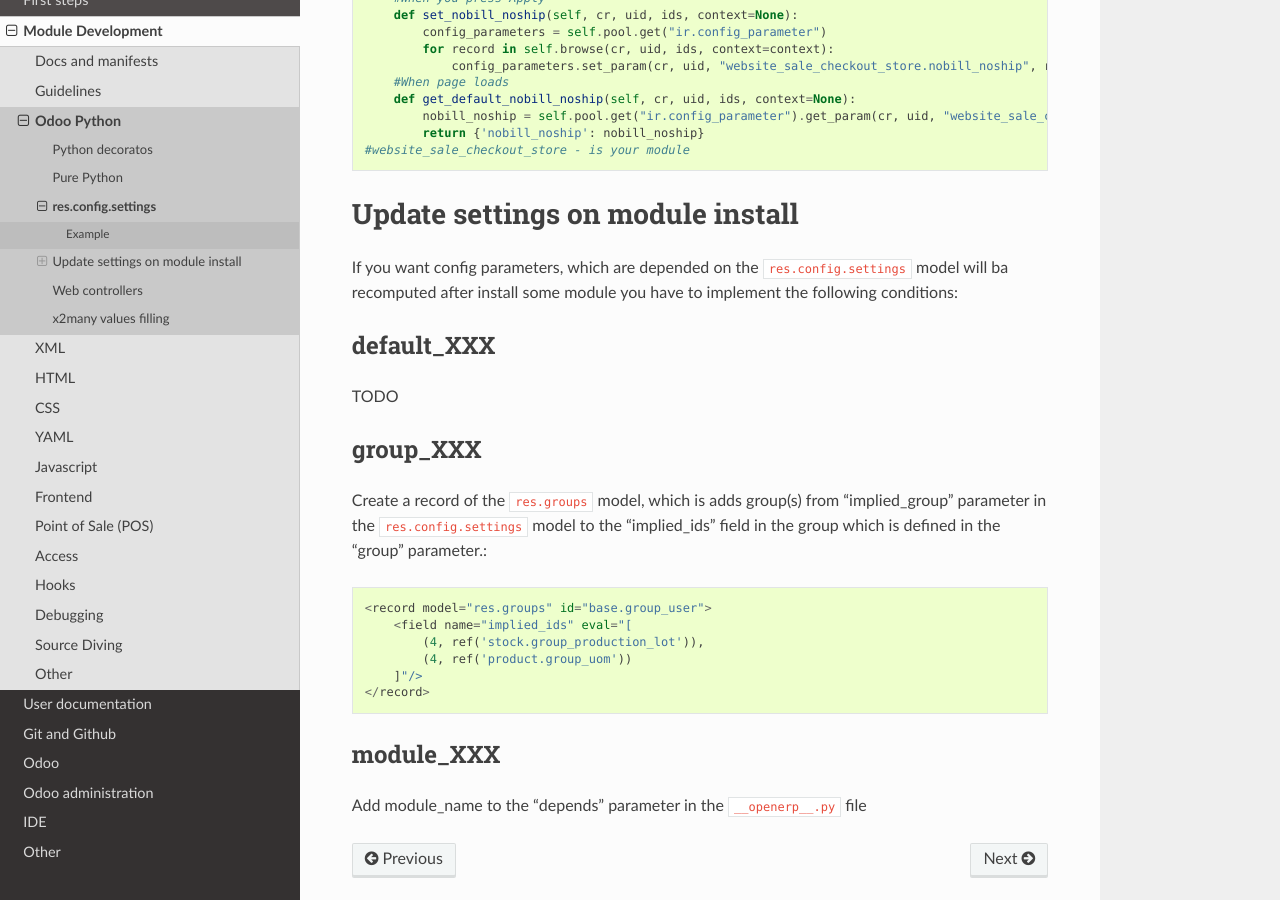
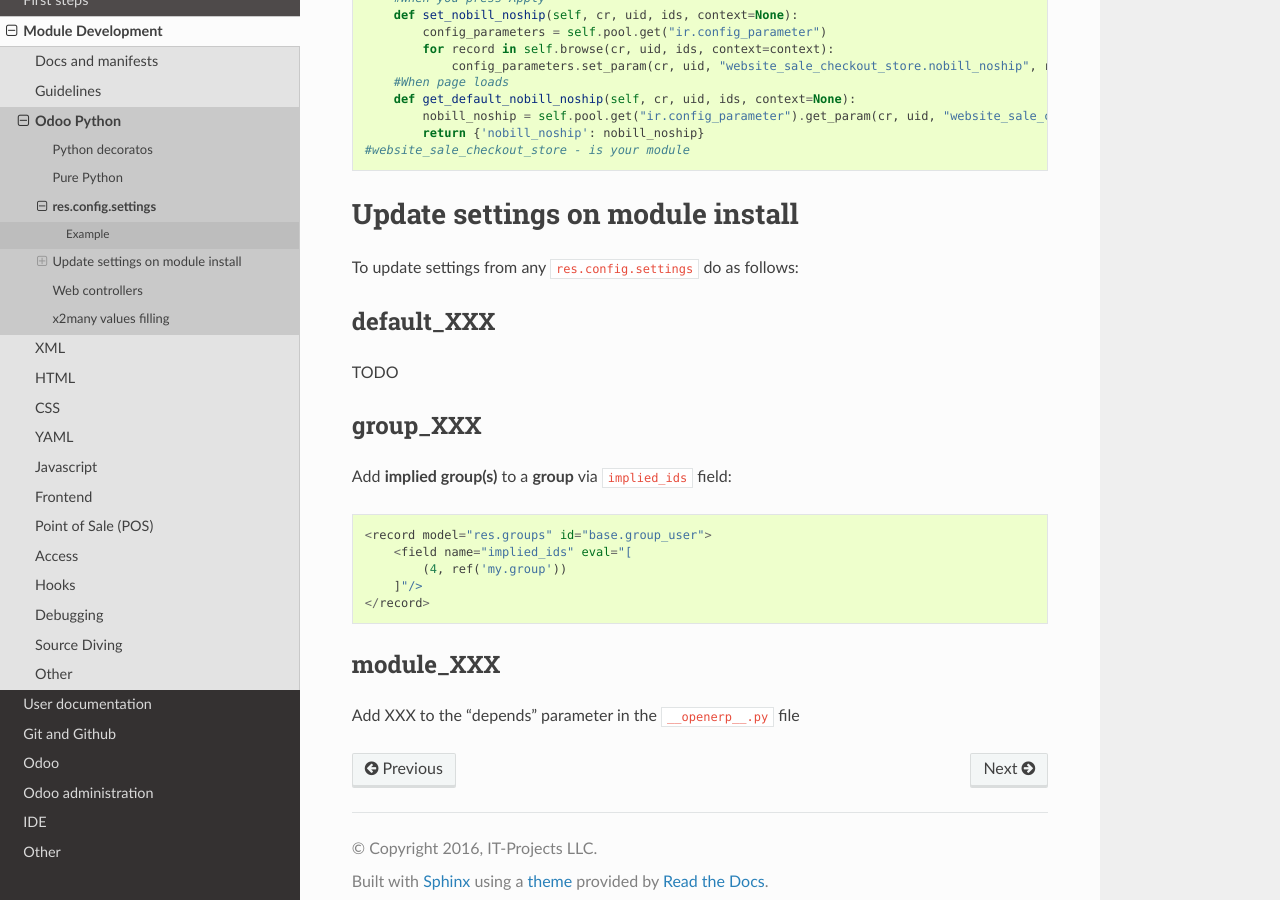
Before and after one commit to itpp-labs/odoo-development, a Sphinx documentation site: the page built from docs/dev/py/res.config.settings.rst, in a window 1280 px wide and 900 px high, scrolled down 1102 px. Built offline with Sphinx 7.4.7 and the Read the Docs theme 2.0.0, drawn with Linux system fonts in a browser that asks for light colours; pages that are not in the unit, such as notebooks, are missing from menus.

Commit message:
[DOC] fix spelling

```diff
--- a/docs/dev/py/res.config.settings.rst
+++ b/docs/dev/py/res.config.settings.rst
@@ -61,8 +61,7 @@ This for website.config.settings but it is similar to res.config.settings::
 Update settings on module install
 =================================
 
-If you want config parameters, which are depended on the ``res.config.settings`` model will ba recomputed
-after install some module you have to implement the following conditions:
+To update settings from any ``res.config.settings`` do as follows:
 
 default_XXX
 -----------
@@ -72,17 +71,15 @@ TODO
 group_XXX
 ---------
 
-Create a record of the ``res.groups`` model, which is adds group(s) from "implied_group" parameter in the
-``res.config.settings`` model to the "implied_ids" field in the group which is defined in the "group" parameter.::
+Add **implied group(s)** to a **group** via ``implied_ids`` field::
 
     <record model="res.groups" id="base.group_user">
         <field name="implied_ids" eval="[
-            (4, ref('stock.group_production_lot')),
-            (4, ref('product.group_uom'))
+            (4, ref('my.group'))
         ]"/>
     </record>
 
 module_XXX
 ----------
 
-Add module_name to the "depends" parameter in the ``__openerp__.py`` file
+Add XXX to the "depends" parameter in the ``__openerp__.py`` file
```
